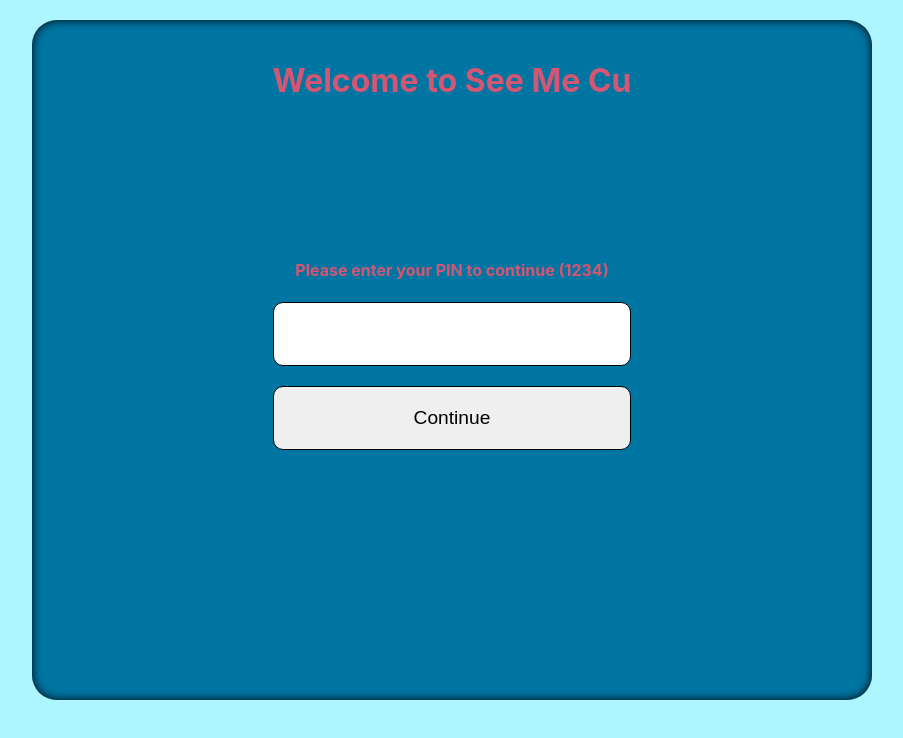
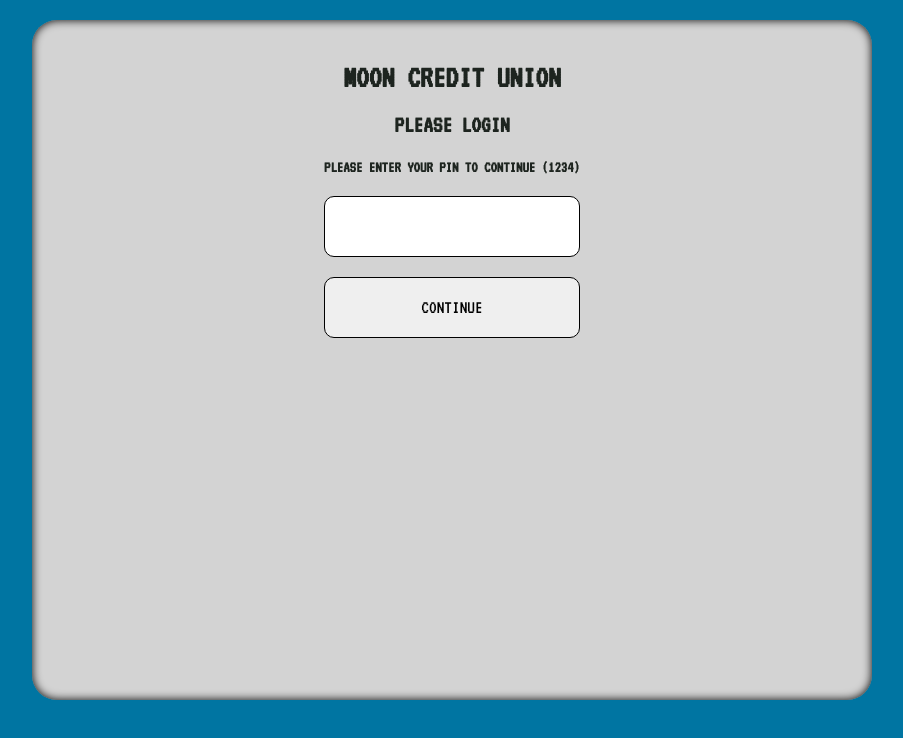
Before and after one commit to dylanspurgin/react-atm, a React (Create React App) app: page / in a window 1280 px wide. Shown: the top 738 px of the page, without its empty margins (188-1091 px from the left). Built offline with nearby package versions, Linux system fonts and the light colour scheme.

Commit message:
ATM styling

```diff
--- a/public/index.html
+++ b/public/index.html
@@ -10,7 +10,8 @@
       content="Web site created using create-react-app"
     />
     <link rel="apple-touch-icon" href="%PUBLIC_URL%/favicon.png" />
-    <title>ATM - See Me CU</title>
+    <title>ATM - Moon Credit Union</title>
+    <link rel="stylesheet" href="https://fonts.googleapis.com/css2?family=VT323">
   </head>
   <body>
     <noscript>You need to enable JavaScript to run this app.</noscript>
--- a/src/App.css
+++ b/src/App.css
@@ -1,17 +1,17 @@
 body {
-  background-color: #ADF5FF;
+  background-color: #0075A2;
   display: flex;
   justify-content: center;
   align-items: center;
-  color: #D55672;
+  color: #1d241f;
 }
 .app {
   width: 800px;
   height: 80vh;
 
-  background-color: #0075A2;
+  background-color: lightgray;
   border-radius: 25px;
   padding: 20px;
   margin-top: 20px;
-  box-shadow:         inset 0 0 10px #000000;
+  box-shadow: inset 0 0 10px #000000;
 }
--- a/src/features/auth/Auth.js
+++ b/src/features/auth/Auth.js
@@ -22,7 +22,8 @@ function Auth (props) {
         {props.user?.id && (
             <Navigate to="/home" replace={true} />
         )}
-        <h1>Welcome to See Me Cu</h1>
+        <h1>MOON CREDIT UNION</h1>
+        <h2>Please Login</h2>
         <h4>Please enter your PIN to continue (1234)</h4>
         <form onSubmit={onSubmit}>
             <input type="password"
--- a/src/features/auth/auth.slice.js
+++ b/src/features/auth/auth.slice.js
@@ -32,7 +32,7 @@ function createExtraActions() {
                             token: 'MY-SUPER-SECRET-JWT-TOKEN',
                             user: {
                                 id: 1,
-                                name: 'Dylan Spurgin'
+                                name: 'Auntie Em'
                             },
                         })
                     } else {
--- a/src/features/home/Home.js
+++ b/src/features/home/Home.js
@@ -1,8 +1,6 @@
 import React, { useState } from 'react'
 import { connect } from 'react-redux'
 import { Navigate } from "react-router-dom"
-
-import './home.css'
 
 function Home (props) {
 
--- a/src/features/home/home.css
+++ /dev/null
@@ -1,25 +0,0 @@
-.home {
-    display: flex;
-    justify-content: center;
-}
-h1 {
-    margin-bottom: 20vh;
-}
-button {
-    border: solid 1px black;
-    padding: 20px;
-    border-radius: 10px;
-
-    display: block;
-    width: 100%;
-}
-
-ul {
-    list-style: none none;
-    padding: 0;
-    margin: 0;
-}
-
-li {
-    margin-bottom: 20px;
-}
--- a/src/index.css
+++ b/src/index.css
@@ -1,11 +1,6 @@
 body {
   margin: 0;
-  font-family: -apple-system, BlinkMacSystemFont, 'Segoe UI', 'Roboto', 'Oxygen',
-    'Ubuntu', 'Cantarell', 'Fira Sans', 'Droid Sans', 'Helvetica Neue',
-    sans-serif;
-  -webkit-font-smoothing: antialiased;
-  -moz-osx-font-smoothing: grayscale;
-
+  font-family: 'VT323', serif;
 }
 .app {
   display: flex;
@@ -13,9 +8,14 @@ body {
   text-align: center;
 }
 h1 {
-  margin-bottom: 20vh;
+  margin-bottom: 20px;
+}
+h1, h2, h3, h4 {
+  text-transform: uppercase;
 }
 button, input {
+  font-family: 'VT323', serif;
+  text-transform: uppercase;
   box-sizing: border-box;
   font-size: 1.2em;
   border: solid 1px black;
```
